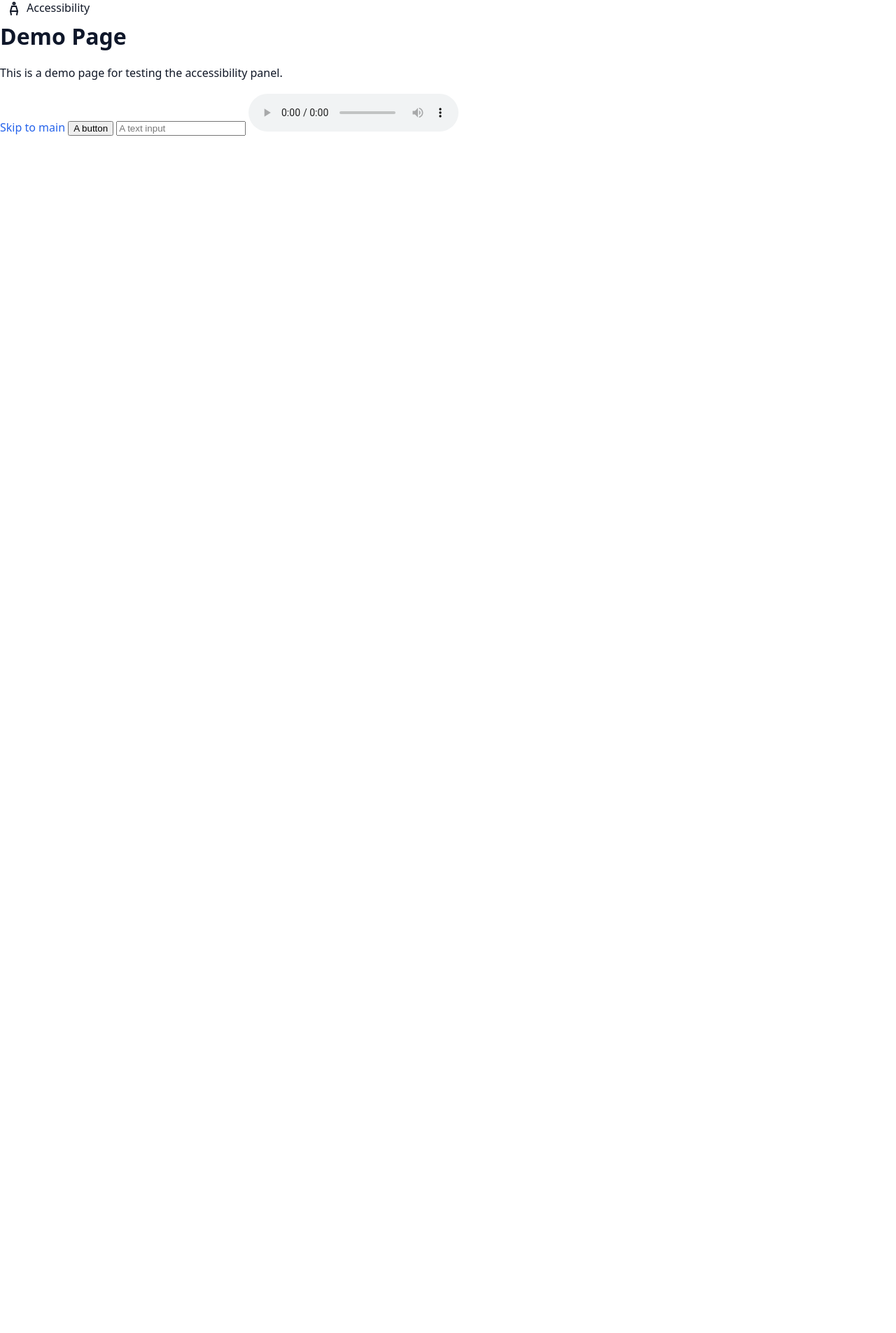
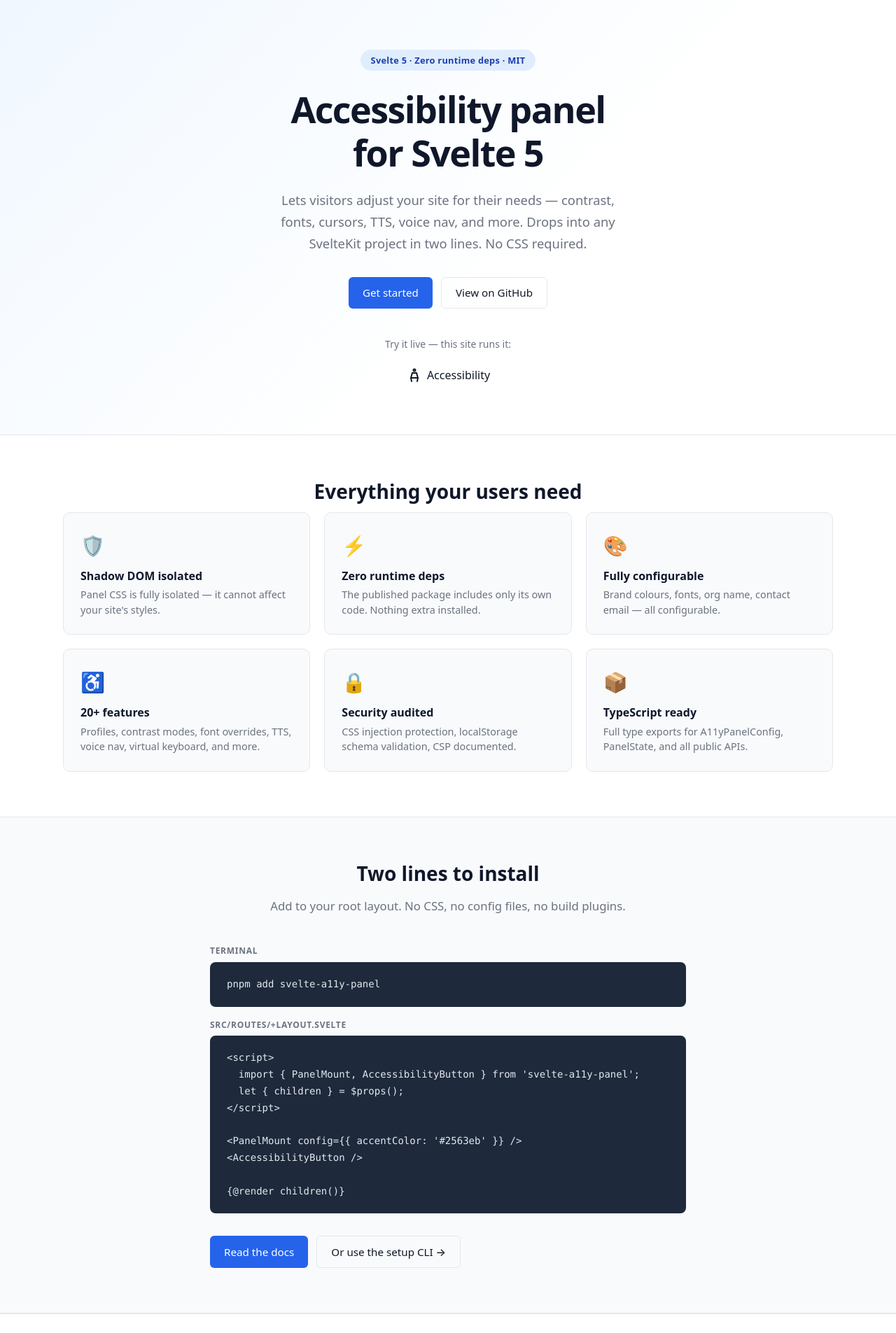
Before and after one commit to curtislmartin/svelte-a11y-panel, a SvelteKit app: page / in a window 1280 px wide. Shown: the part 70-1975 px from the top of the page at 70% size. Before the commit the page ends 800 px from the top, so only its background shows below. Built offline with nearby package versions, Linux system fonts and the light colour scheme.

Commit message:
feat: add home page with hero, features grid, and quick start

```diff
--- a/src/routes/+page.svelte
+++ b/src/routes/+page.svelte
@@ -1,13 +1,230 @@
 <script lang="ts">
   import { AccessibilityButton } from '$lib';
+
+  const FEATURES = [
+    { icon: '🛡️', title: 'Shadow DOM isolated', desc: "Panel CSS is fully isolated — it cannot affect your site's styles." },
+    { icon: '⚡', title: 'Zero runtime deps', desc: 'The published package includes only its own code. Nothing extra installed.' },
+    { icon: '🎨', title: 'Fully configurable', desc: 'Brand colours, fonts, org name, contact email — all configurable.' },
+    { icon: '♿', title: '20+ features', desc: 'Profiles, contrast modes, font overrides, TTS, voice nav, virtual keyboard, and more.' },
+    { icon: '🔒', title: 'Security audited', desc: 'CSS injection protection, localStorage schema validation, CSP documented.' },
+    { icon: '📦', title: 'TypeScript ready', desc: 'Full type exports for A11yPanelConfig, PanelState, and all public APIs.' },
+  ];
 </script>
 
+<svelte:head>
+  <title>svelte-a11y-panel — Accessibility panel for Svelte 5</title>
+  <meta name="description" content="A configurable, open-source accessibility panel for Svelte 5. Drop it into any SvelteKit app in two lines." />
+</svelte:head>
+
 <main>
-  <AccessibilityButton />
-  <h1>Demo Page</h1>
-  <p>This is a demo page for testing the accessibility panel.</p>
-  <a href="#main">Skip to main</a>
-  <button type="button">A button</button>
-  <input type="text" placeholder="A text input" />
-  <audio controls src=""></audio>
+  <!-- Hero -->
+  <section class="hero">
+    <div class="hero-inner">
+      <div class="hero-badge">Svelte 5 · Zero runtime deps · MIT</div>
+      <h1 class="hero-title">Accessibility panel<br/>for Svelte&nbsp;5</h1>
+      <p class="hero-subtitle">
+        Lets visitors adjust your site for their needs — contrast, fonts, cursors,
+        TTS, voice nav, and more. Drops into any SvelteKit project in two lines.
+        No CSS required.
+      </p>
+      <div class="hero-actions">
+        <a href="/docs" class="btn btn-primary">Get started</a>
+        <a
+          href="https://github.com/curtislmartin/svelte-a11y-panel"
+          target="_blank"
+          rel="noopener"
+          class="btn btn-ghost"
+        >View on GitHub</a>
+      </div>
+      <div class="hero-demo">
+        <p class="demo-label">Try it live — this site runs it:</p>
+        <AccessibilityButton label="Open accessibility panel" />
+      </div>
+    </div>
+  </section>
+
+  <!-- Features -->
+  <section class="features">
+    <div class="features-inner">
+      <h2 class="section-title">Everything your users need</h2>
+      <div class="features-grid">
+        {#each FEATURES as f}
+          <div class="feature-card">
+            <div class="feature-icon" aria-hidden="true">{f.icon}</div>
+            <h3>{f.title}</h3>
+            <p>{f.desc}</p>
+          </div>
+        {/each}
+      </div>
+    </div>
+  </section>
+
+  <!-- Quick start -->
+  <section class="quickstart">
+    <div class="quickstart-inner">
+      <h2 class="section-title">Two lines to install</h2>
+      <p class="section-sub">Add to your root layout. No CSS, no config files, no build plugins.</p>
+      <div class="code-block">
+        <div class="code-label">Terminal</div>
+        <pre><code>pnpm add svelte-a11y-panel</code></pre>
+      </div>
+      <div class="code-block">
+        <div class="code-label">src/routes/+layout.svelte</div>
+        <pre><code>&lt;script&gt;
+  import &#123; PanelMount, AccessibilityButton &#125; from 'svelte-a11y-panel';
+  let &#123; children &#125; = $props();
+&lt;/script&gt;
+
+&lt;PanelMount config=&#123;&#123; accentColor: '#2563eb' &#125;&#125; /&gt;
+&lt;AccessibilityButton /&gt;
+
+&#123;@render children()&#125;</code></pre>
+      </div>
+      <div class="quickstart-actions">
+        <a href="/docs" class="btn btn-primary">Read the docs</a>
+        <a href="/docs#init-cli" class="btn btn-ghost">Or use the setup CLI →</a>
+      </div>
+    </div>
+  </section>
+
+  <!-- Footer -->
+  <footer class="site-footer">
+    <div class="footer-inner">
+      <span>MIT License · Built by <a href="https://github.com/curtislmartin" target="_blank" rel="noopener">Curtis Martin</a></span>
+      <a href="https://github.com/curtislmartin/svelte-a11y-panel" target="_blank" rel="noopener">GitHub</a>
+    </div>
+  </footer>
 </main>
+
+<style>
+  main { display: flex; flex-direction: column; }
+
+  /* Hero */
+  .hero {
+    padding: 5rem 1.5rem 4rem;
+    background: linear-gradient(135deg, #f0f7ff 0%, #ffffff 60%);
+    border-bottom: 1px solid var(--color-border);
+  }
+  .hero-inner {
+    max-width: 680px;
+    margin: 0 auto;
+    text-align: center;
+  }
+  .hero-badge {
+    display: inline-block;
+    background: #e0edff;
+    color: #1e40af;
+    font-size: 0.8rem;
+    font-weight: 600;
+    padding: 0.3rem 0.9rem;
+    border-radius: 999px;
+    margin-bottom: 1.5rem;
+    letter-spacing: 0.02em;
+  }
+  .hero-title {
+    font-size: clamp(2rem, 5vw, 3.25rem);
+    font-weight: 800;
+    letter-spacing: -0.03em;
+    margin-bottom: 1.25rem;
+    color: var(--color-heading);
+  }
+  .hero-subtitle {
+    font-size: 1.15rem;
+    color: var(--color-text-muted);
+    max-width: 520px;
+    margin: 0 auto 2rem;
+    line-height: 1.7;
+  }
+  .hero-actions {
+    display: flex;
+    gap: 0.75rem;
+    justify-content: center;
+    flex-wrap: wrap;
+    margin-bottom: 2.5rem;
+  }
+  .hero-demo {
+    display: flex;
+    flex-direction: column;
+    align-items: center;
+    gap: 0.75rem;
+  }
+  .demo-label {
+    font-size: 0.875rem;
+    color: var(--color-text-muted);
+    margin: 0;
+  }
+
+  /* Features */
+  .features { padding: 4rem 1.5rem; }
+  .features-inner {
+    max-width: var(--max-width);
+    margin: 0 auto;
+  }
+  .section-title {
+    font-size: 1.75rem;
+    font-weight: 700;
+    text-align: center;
+    margin-bottom: 0.75rem;
+  }
+  .section-sub {
+    text-align: center;
+    color: var(--color-text-muted);
+    margin-bottom: 2.5rem;
+    font-size: 1.05rem;
+  }
+  .features-grid {
+    display: grid;
+    grid-template-columns: repeat(auto-fit, minmax(280px, 1fr));
+    gap: 1.25rem;
+  }
+  .feature-card {
+    background: var(--color-sidebar-bg);
+    border: 1px solid var(--color-border);
+    border-radius: 10px;
+    padding: 1.5rem;
+  }
+  .feature-icon { font-size: 1.75rem; margin-bottom: 0.75rem; }
+  .feature-card h3 { font-size: 1rem; font-weight: 600; margin-bottom: 0.4rem; }
+  .feature-card p { font-size: 0.9rem; color: var(--color-text-muted); margin: 0; line-height: 1.5; }
+
+  /* Quick start */
+  .quickstart {
+    padding: 4rem 1.5rem;
+    background: var(--color-sidebar-bg);
+    border-top: 1px solid var(--color-border);
+    border-bottom: 1px solid var(--color-border);
+  }
+  .quickstart-inner { max-width: 680px; margin: 0 auto; }
+  .code-block { margin-bottom: 1rem; }
+  .code-label {
+    font-size: 0.75rem;
+    font-weight: 600;
+    text-transform: uppercase;
+    letter-spacing: 0.06em;
+    color: var(--color-text-muted);
+    margin-bottom: 0.4rem;
+  }
+  .quickstart-actions {
+    display: flex;
+    gap: 0.75rem;
+    flex-wrap: wrap;
+    margin-top: 2rem;
+  }
+
+  /* Footer */
+  .site-footer {
+    padding: 1.5rem;
+    border-top: 1px solid var(--color-border);
+  }
+  .footer-inner {
+    max-width: var(--max-width);
+    margin: 0 auto;
+    display: flex;
+    justify-content: space-between;
+    align-items: center;
+    font-size: 0.875rem;
+    color: var(--color-text-muted);
+    gap: 1rem;
+    flex-wrap: wrap;
+  }
+</style>
```
